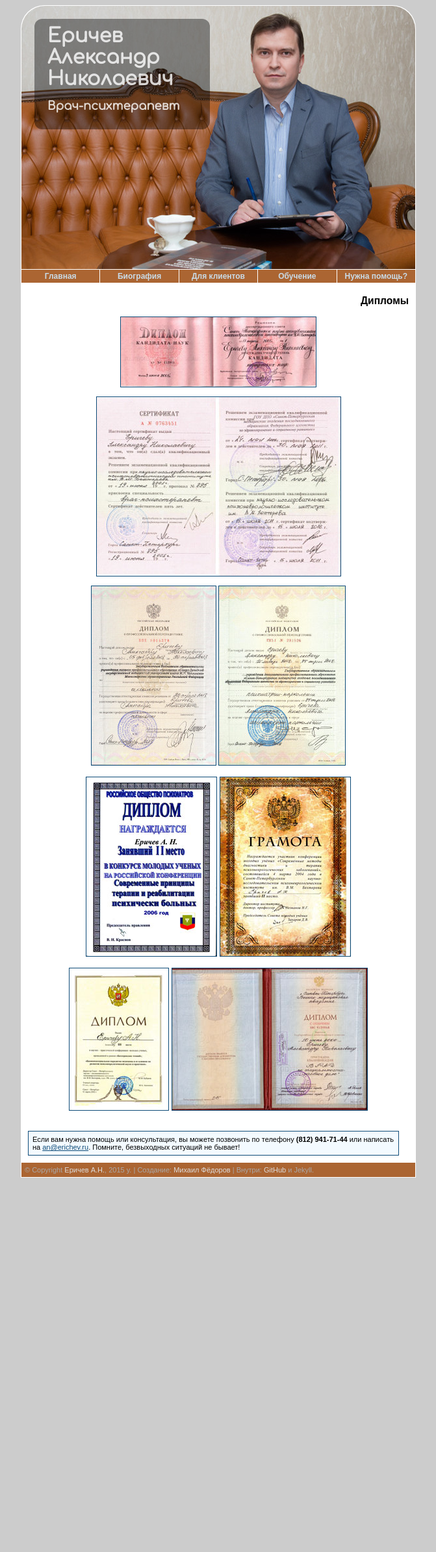
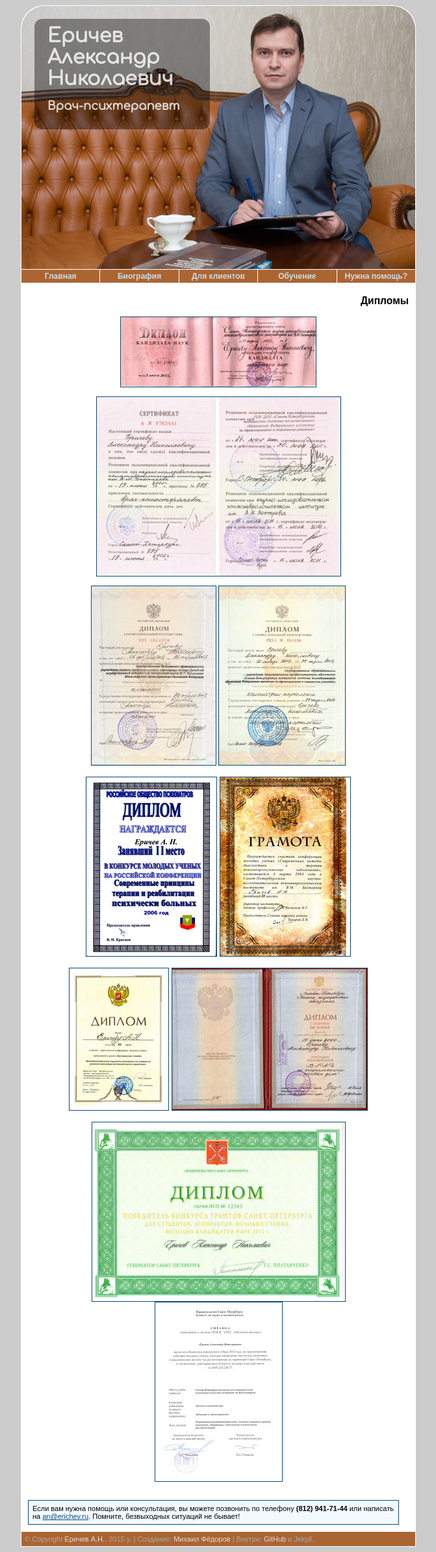
Before and after one commit to i-vanhoe/erichev.ru, a Jekyll site: the page built from _pages/bio/dip.html, in a window 1280 px wide. Shown: the whole page at 65% size, without its empty margins (304-975 px from the left). Built offline with Jekyll 4.4.1, drawn with Linux system fonts in a browser that asks for light colours; before the commit the page ends 1820 px from its top, so only the background shows below that.

Commit message:
Diplomas

```diff
--- a/_pages/bio/dip.html
+++ b/_pages/bio/dip.html
@@ -14,7 +14,9 @@
 <a href="/i/diplomas/diplom1.jpg" data-lightbox="dip" data-title=""><img src="/i/diplomas/diplom1_tn.jpg" border="1" alt="" /></a>
 <a href="/i/diplomas/diplom3.jpg" data-lightbox="dip" data-title=""><img src="/i/diplomas/diplom3_tn.jpg" border="1" alt="" /></a><br /><br />
 <a href="/i/diplomas/diplom2.jpg" data-lightbox="dip" data-title=""><img src="/i/diplomas/diplom2_tn.jpg" border="1" alt="" /></a>
-<a href="/i/diplomas/red.jpg" data-lightbox="dip" data-title=""><img src="/i/diplomas/red_tn.jpg" border="1" alt="" /></a>
+<a href="/i/diplomas/red.jpg" data-lightbox="dip" data-title=""><img src="/i/diplomas/red_tn.jpg" border="1" alt="" /></a><br /><br />
+<a href="/i/diplomas/grant1.jpg" data-lightbox="dip" data-title=""><img src="/i/diplomas/grant1_tn.jpg" border="1" alt="" /></a>
+<a href="/i/diplomas/grant1a.jpg" data-lightbox="dip" data-title=""><img src="/i/diplomas/grant1a_tn.jpg" border="1" alt="" /></a>
 </div>
 
 <script src="/i/lightbox-plus-jquery.min.js"></script>
```
